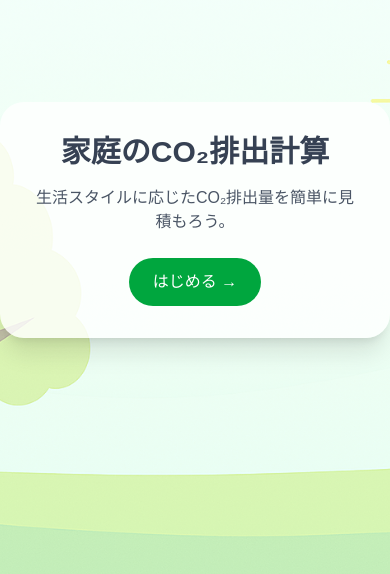
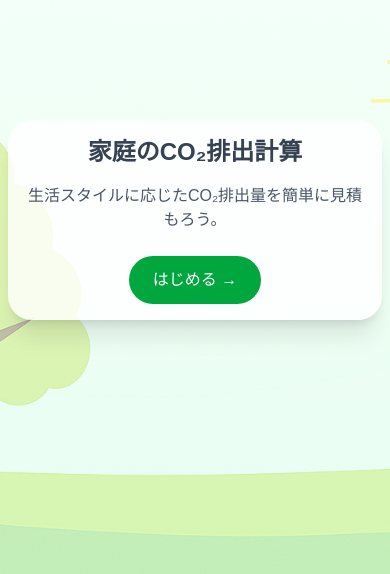
Before and after one commit to miyo-naka/co2-calculator, a Next.js app: page / in a window 390 px wide. Shown: the part 202-776 px from the top of the page. Built offline with nearby package versions, Linux system fonts and the light colour scheme.

Commit message:
arranged for responsive

```diff
--- a/src/app/explain/page.tsx
+++ b/src/app/explain/page.tsx
@@ -12,7 +12,7 @@ export default function ExplainPage() {
 
   return (
     <main className="min-h-screen flex items-center justify-center">
-      <div className="text-center w-[75%] space-y-4 p-8">
+      <div className="text-center sm:w-[75%] space-y-4 p-8">
         <h2 className="text-4xl font-extrabold text-green-700 mb-4">
           CO₂排出量の説明
         </h2>
@@ -58,7 +58,7 @@ export default function ExplainPage() {
                 <p className="text-gray-700">
                   使用量が不明な場合は、以下の表を参考に排出量を計算します。
                 </p>
-                <table className="w-[50%] border mt-2 mx-auto text-gray-700">
+                <table className="sm:w-[50%] border mt-2 mx-auto text-gray-700">
                   <thead>
                     <tr>
                       <th className="p-2">世帯構成</th>
--- a/src/app/globals.css
+++ b/src/app/globals.css
@@ -12,12 +12,12 @@
   --font-mono: var(--font-geist-mono);
 }
 
-@media (prefers-color-scheme: dark) {
+/* @media (prefers-color-scheme: dark) {
   :root {
     --background: #0a0a0a;
     --foreground: #ededed;
   }
-}
+} */
 
 body {
   background: var(--background);
--- a/src/app/page.tsx
+++ b/src/app/page.tsx
@@ -75,11 +75,11 @@ export default function Home() {
       <motion.div
         initial={{ opacity: 0, y: 20 }}
         animate={{ opacity: 1, y: 0 }}
-        className="bg-white/80 p-8 rounded-3xl shadow-xl max-w-3xl text-center"
+        className="bg-white/80 p-4 sm:p-8 mx-2 rounded-3xl shadow-xl sm:max-w-3xl  text-center"
       >
         {step === "start" && (
           <>
-            <h1 className="text-3xl text-gray-700 font-bold mb-4">
+            <h1 className="text-2xl sm:text-3xl text-gray-700 font-bold mb-4">
               家庭のCO₂排出計算
             </h1>
             <p className="text-gray-600 mb-6">
--- a/src/components/ResultView.tsx
+++ b/src/components/ResultView.tsx
@@ -12,12 +12,12 @@ export default function ResultView({
   questions: Question[];
 }) {
   return (
-    <div className="text-center space-y-4 p-8">
-      <h2 className="text-4xl font-extrabold text-green-700 mb-4">
+    <div className="text-center space-y-4 px-4 py-8 sm:p-8">
+      <h2 className="text-2xl sm:text-3xl font-extrabold text-green-700 mb-4">
         結果発表！
       </h2>
       <p className="text-xl text-gray-700">あなた家庭のCO₂排出量は...</p>
-      <div className="text-5xl font-extrabold text-green-800 bg-green-100 py-6 px-8 rounded-2xl shadow-inner">
+      <div className="text-3xl sm:text-5xl font-extrabold text-green-800 bg-green-100 py-6 px-4 sm:px-8 rounded-2xl shadow-inner">
         {totalCO2.toFixed(2)} kg
       </div>
       <p className="text-sm text-gray-500 mt-2">
@@ -39,14 +39,12 @@ export default function ResultView({
         })}
       </ul>
 
-      <button>
       <Link
         href="/explain"
         className="text-2xl font-extrabold text-green-700 bg-green-100 hover:bg-green-200 px-6 py-2 rounded-full shadow transition"
       >
         Next
       </Link>
-      </button>
     </div>
   );
 }
```
Lines whose indentation alone changed are shown as unchanged.
